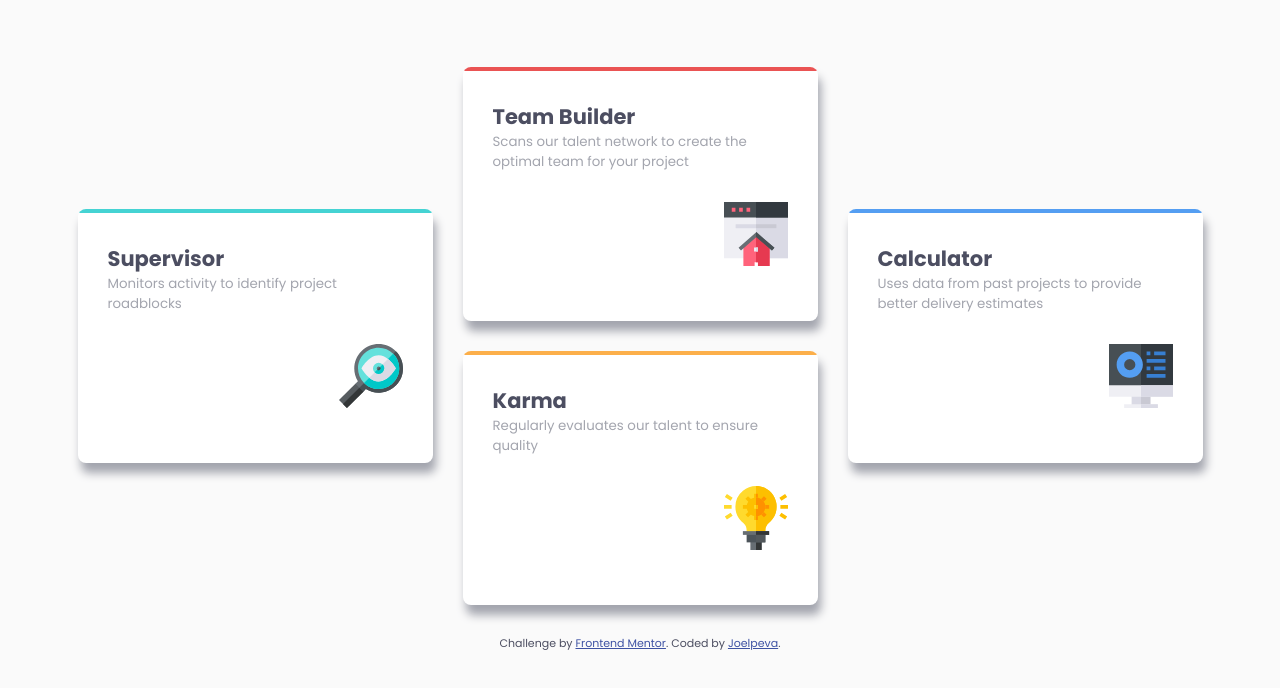
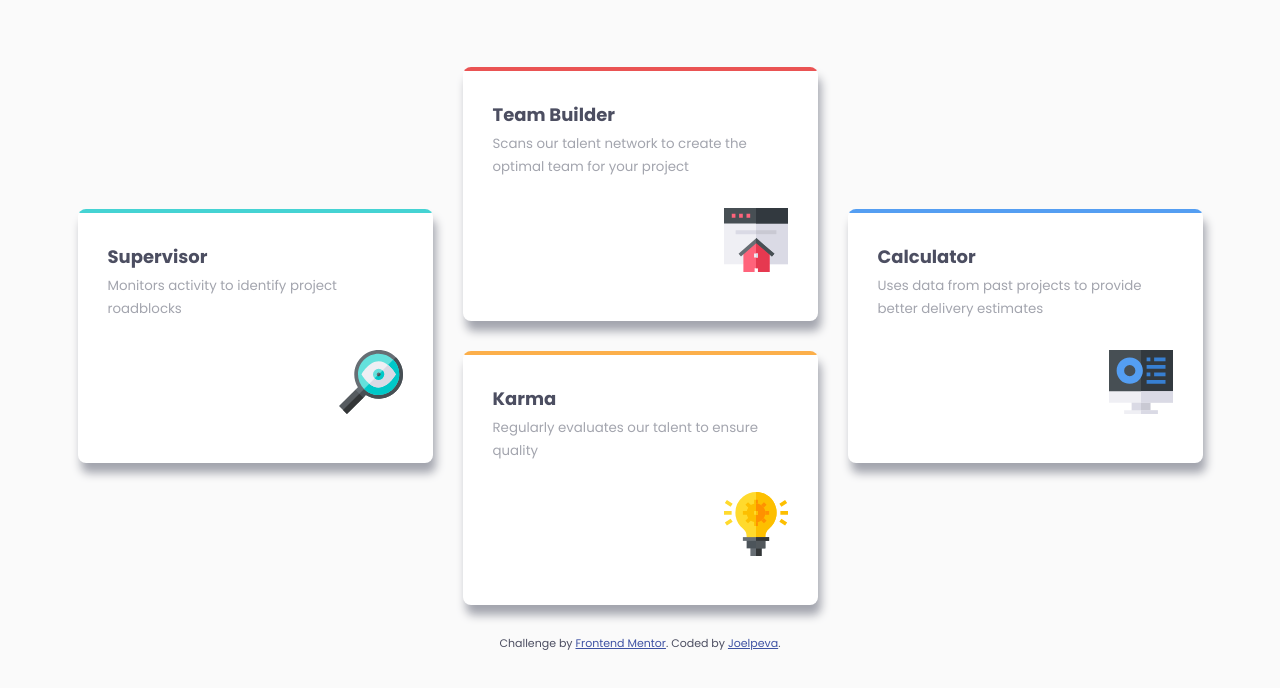
Before and after one commit to misaeljoelp/four-cards-colors, a plain HTML site: page index.html in a window 1280 px wide. Shown: the part 246-934 px from the top of the page. Drawn offline with Linux system fonts and the light colour scheme.

Commit message:
first commit

```diff
--- a/styles.css
+++ b/styles.css
@@ -81,10 +81,12 @@ header p{
     color: var(--GrayishBlue);
     font-size: 0.89em;
     margin-bottom: 30px;
+    line-height: 1.7em;
 
 }
 .content h3{
-    font-size: 1.4em;
+    font-size: 1.2em;
+    margin-bottom: 5px;
 }
 .image{
     text-align: right;
```
